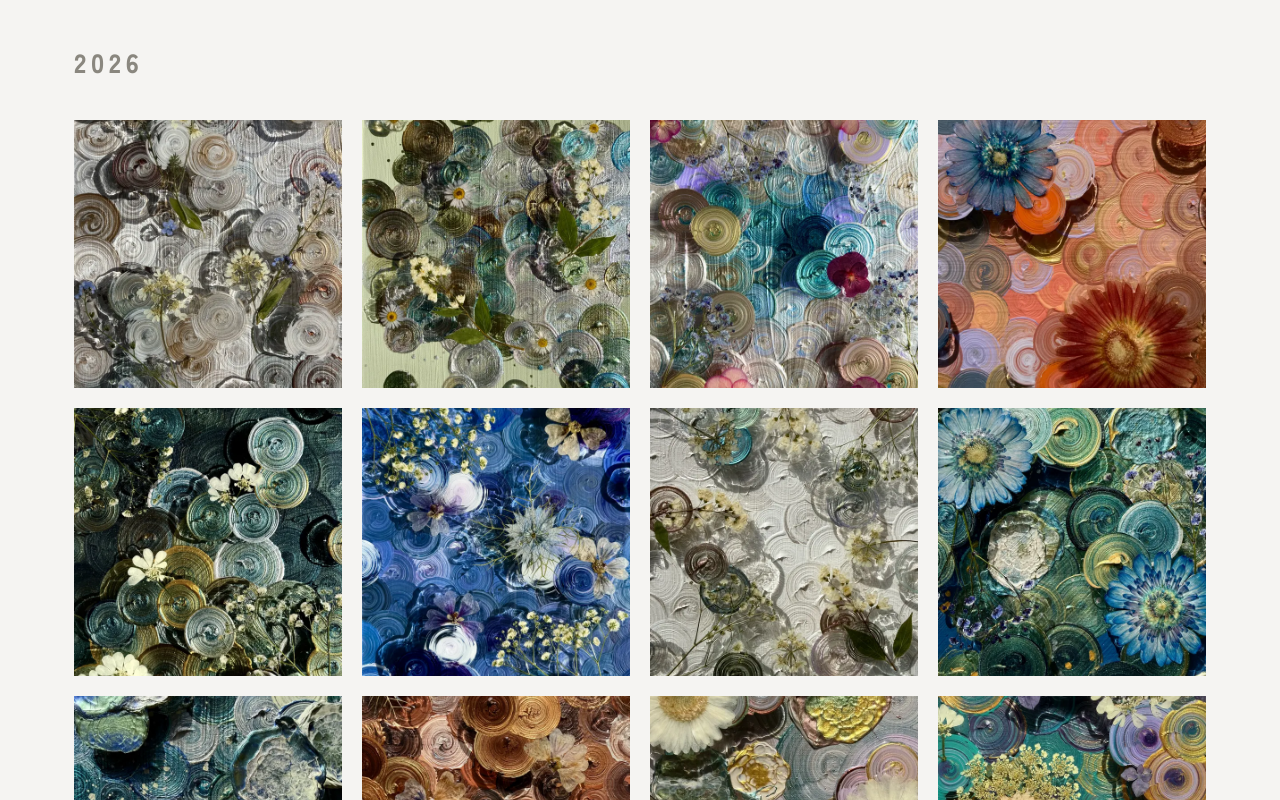
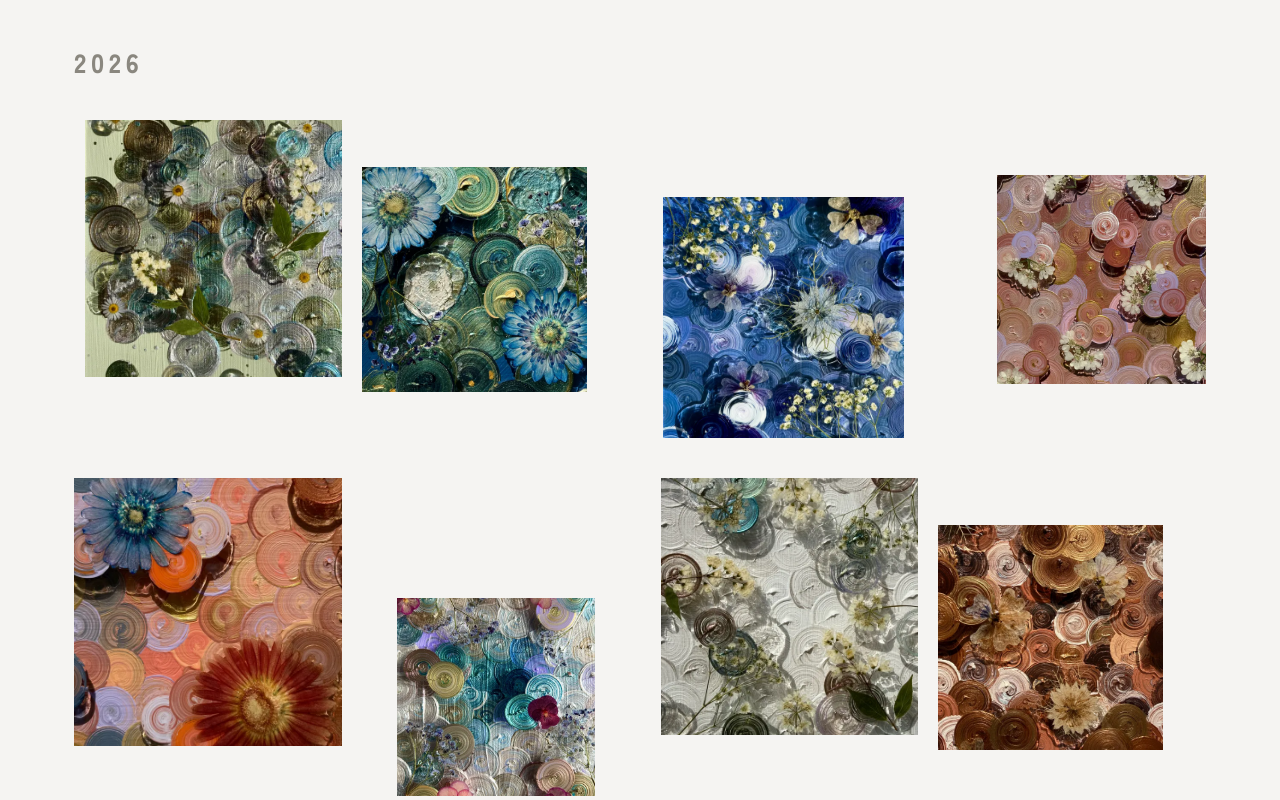
Before and after one commit to yasufumi-27/art-no-uzu, a Next.js app: page /works in a window 1280 px wide. Shown: the part 500-1300 px from the top of the page. Built offline with nearby package versions, Linux system fonts and the light colour scheme.

Commit message:
feat: vary archive ordering and spacing across all years

```diff
--- a/app/globals.css
+++ b/app/globals.css
@@ -603,7 +603,19 @@ select,
 .exhibition-card { grid-column: span 2; grid-row: span 2; display: grid; place-items: center; }
 /* 親の幅から通常1枠の高さを算出し、展示に確実に2行を割り当てる。 */
 .works-archive { container-type: inline-size; }
-.works-grid { --cols: 2; grid-auto-rows: calc((100cqw - (var(--cols) - 1) * 1rem) / var(--cols)); }
+.works-grid {
+  --cols: 2;
+  --tile: calc((100cqw - (var(--cols) - 1) * 1rem) / var(--cols));
+  gap: 2rem 1rem;
+  /* 各カードに専用の枠と表紙タイトルの高さを確保し、座標移動で重ねない。 */
+  grid-auto-rows: calc(var(--tile) + 2.5rem);
+}
+.works-grid > a:not(.exhibition-card) {
+  width: var(--card-width, 100%);
+  justify-self: var(--card-horizontal, start);
+  align-self: var(--card-vertical, start);
+}
+/* 拡大率は通常の最大画像幅を基準に固定。4枠の中央に配置。 */
 .exhibition-card > div { width: calc(87.5% - 0.875rem); }
 @media (min-width: 640px) { .works-grid { --cols: 3; } }
 @media (min-width: 768px) { .works-grid { --cols: 4; } }
--- a/components/WorksGrid.jsx
+++ b/components/WorksGrid.jsx
@@ -11,6 +11,30 @@ import { workAlt } from "@/lib/works";
 // Works / Exhibition 統合一覧（仕様書 9）。
 // 西暦ボタンで年を切り替えて作品を表示（塩田千春サイト参考）。
 // 詳細ページあり作品 → 詳細ページへ。なし作品 → 直接 Instagram へ（左上に instagram ラベル）。
+
+// 年度ごとに固定した並べ替え。再描画で順序が飛ばず、各カードは一度だけ表示。
+function mixedOrder(entries, year) {
+  let seed = year * 2654435761 >>> 0;
+  const result = [...entries];
+  for (let i = result.length - 1; i > 0; i--) {
+    seed = (Math.imul(seed, 1664525) + 1013904223) >>> 0;
+    const j = seed % (i + 1);
+    [result[i], result[j]] = [result[j], result[i]];
+  }
+  if (result.length > 1 && result.every((item, i) => item === entries[i])) result.push(result.shift());
+  return result;
+}
+
+function cardStyle(index, year) {
+  const variants = [
+    ["100%", "start", "start"], ["78%", "end", "center"],
+    ["90%", "center", "end"], ["84%", "start", "center"],
+    ["96%", "end", "start"], ["74%", "center", "end"],
+  ];
+  const [width, horizontal, vertical] = variants[(index * 5 + year) % variants.length];
+  return { animationDelay: `${(index % 8) * 0.09}s`, "--card-width": width,
+    "--card-horizontal": horizontal, "--card-vertical": vertical };
+}
 
 function Card({ work, index }) {
   const inner = (
@@ -37,7 +61,7 @@ function Card({ work, index }) {
   );
 
   // 登場アニメーション（#7）。年切替時に再生されるよう key は呼び出し側で制御。
-  const style = { animationDelay: `${(index % 8) * 0.09}s` };
+  const style = cardStyle(index, work.year);
 
   if (work.hasDetail) {
     return (
@@ -70,7 +94,7 @@ function ExtraCard({ extra, index }) {
     return (
       <a href={extra.href} target="_blank" rel="noopener noreferrer"
         className="work-in group block"
-        style={{ animationDelay: `${(index % 8) * 0.09}s` }}>
+        style={cardStyle(index, extra.year)}>
         <div className="zoom-card relative aspect-square w-full overflow-hidden bg-white">
           <FadeImg src={extra.image} alt={`${extra.title}の表紙`} className="h-full w-full object-contain" />
           <span className="absolute left-3 top-3 bg-black/70 px-2 py-1 text-[0.625rem] tracking-wider-jp text-white">{extra.kind} ↗</span>
@@ -85,7 +109,7 @@ function ExtraCard({ extra, index }) {
       target="_blank"
       rel="noopener noreferrer"
       className="work-in group block"
-      style={{ animationDelay: `${(index % 8) * 0.09}s` }}
+      style={cardStyle(index, extra.year)}
     >
       <div className="zoom-card relative flex aspect-square w-full flex-col justify-between overflow-hidden border border-[var(--color-line)] bg-white p-4 md:p-5">
         <span className="pointer-events-none absolute -bottom-10 -right-10 h-40 w-40 text-[var(--color-line)]">
@@ -122,6 +146,10 @@ export default function WorksGrid({
   const items = works.filter((w) => w.year === activeYear);
   const yearExtras = extras.filter((e) => e.year === activeYear);
   const isComingSoon = activeYear === comingSoonYear;
+  const cards = mixedOrder([
+    ...items.map(work => ({ id: work.id, work })),
+    ...yearExtras.map(extra => ({ id: extra.href, extra })),
+  ], activeYear);
 
 
   return (
@@ -154,14 +182,11 @@ export default function WorksGrid({
         // key に activeYear を含めることで、年切替時にグリッドが再アニメーション。
         <div
           key={activeYear}
-          className="works-grid grid grid-cols-2 gap-4 sm:grid-cols-3 md:grid-cols-4"
+          className="works-grid grid grid-cols-2 sm:grid-cols-3 md:grid-cols-4"
         >
-          {items.map((work, i) => (
-            <Card key={work.id} work={work} index={i} />
-          ))}
-          {yearExtras.map((extra, i) => (
-            <ExtraCard key={extra.href} extra={extra} index={items.length + i} />
-          ))}
+          {cards.map((card, i) => card.work
+            ? <Card key={card.id} work={card.work} index={i} />
+            : <ExtraCard key={card.id} extra={card.extra} index={i} />)}
         </div>
       )}
     </div>
```
